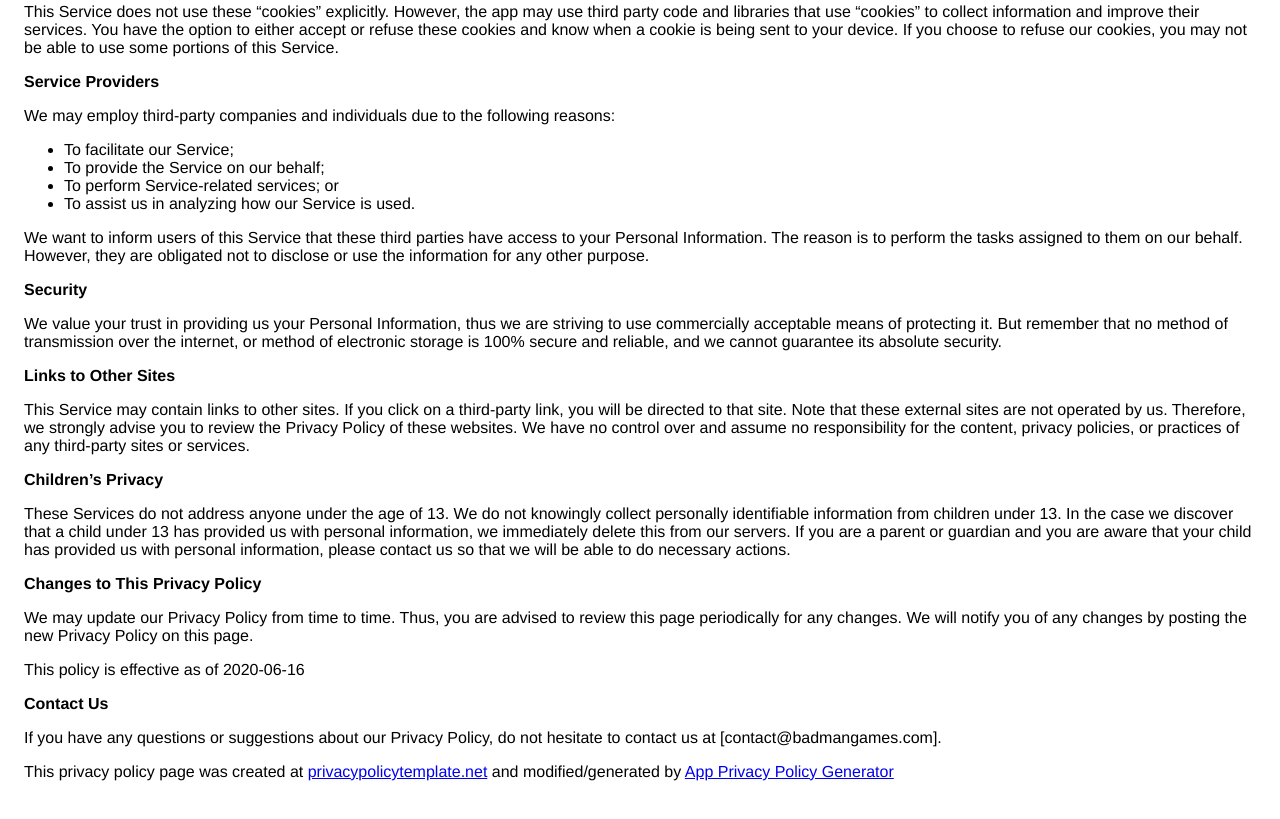
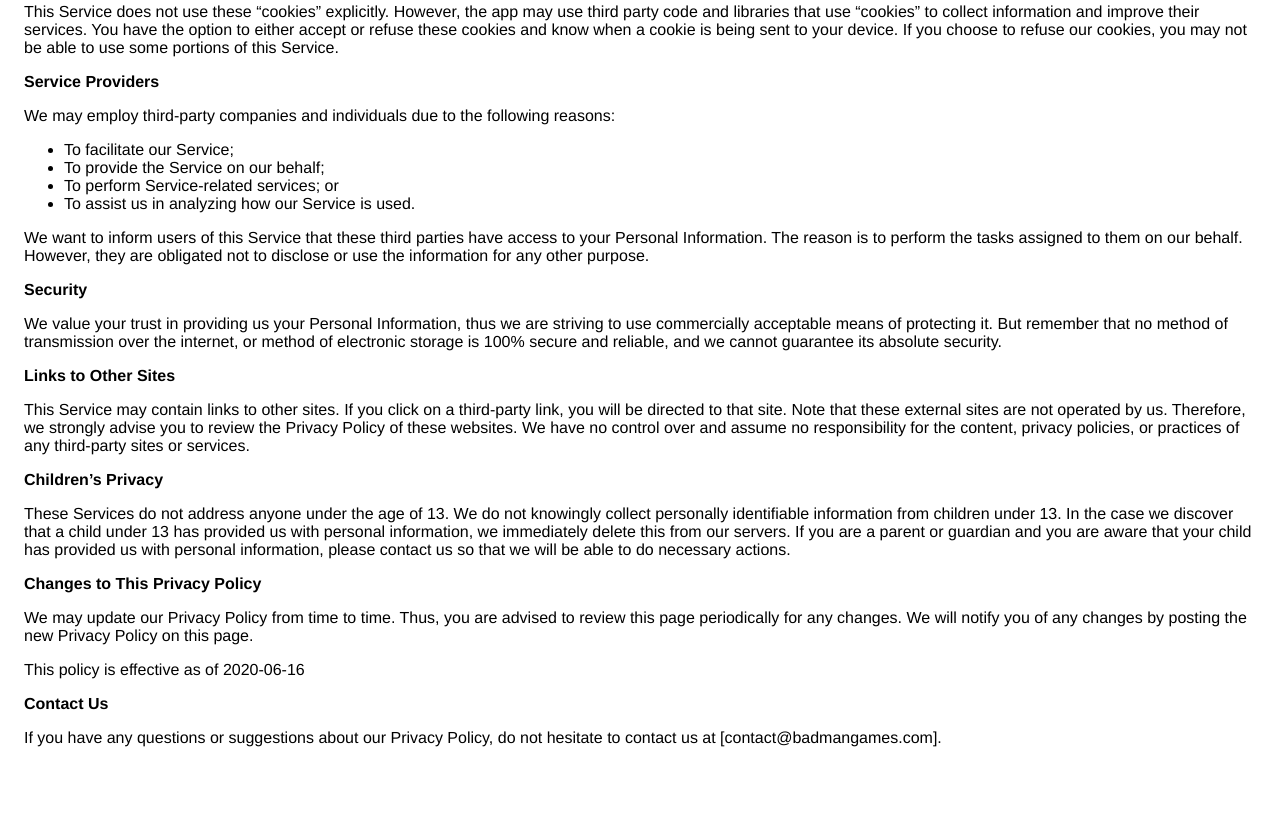
Before and after one commit to GenrihGrigoryan/badmangames, a plain HTML site: page skidrally-privacy.html in a window 1280 px wide. Shown: the part 659-1478 px from the top of the page. After the commit the page ends 1446 px from the top, so only its background shows below. Drawn offline with Linux system fonts and the light colour scheme.

Commit message:
Update skidrally-privacy.html

```diff
--- a/skidrally-privacy.html
+++ b/skidrally-privacy.html
@@ -104,10 +104,6 @@
                 </p> <p>This policy is effective as of 2020-06-16</p> <p><strong>Contact Us</strong></p> <p>
                   If you have any questions or suggestions about our
                   Privacy Policy, do not hesitate to contact us at [contact@badmangames.com].
-                </p> <p>
-                  This privacy policy page was created at
-                  <a href="https://privacypolicytemplate.net" target="_blank" rel="noopener noreferrer">privacypolicytemplate.net</a>
-                  and modified/generated by
-                  <a href="https://app-privacy-policy-generator.firebaseapp.com/" target="_blank" rel="noopener noreferrer">App Privacy Policy Generator</a></p>
+
     </body>
     </html>
```
